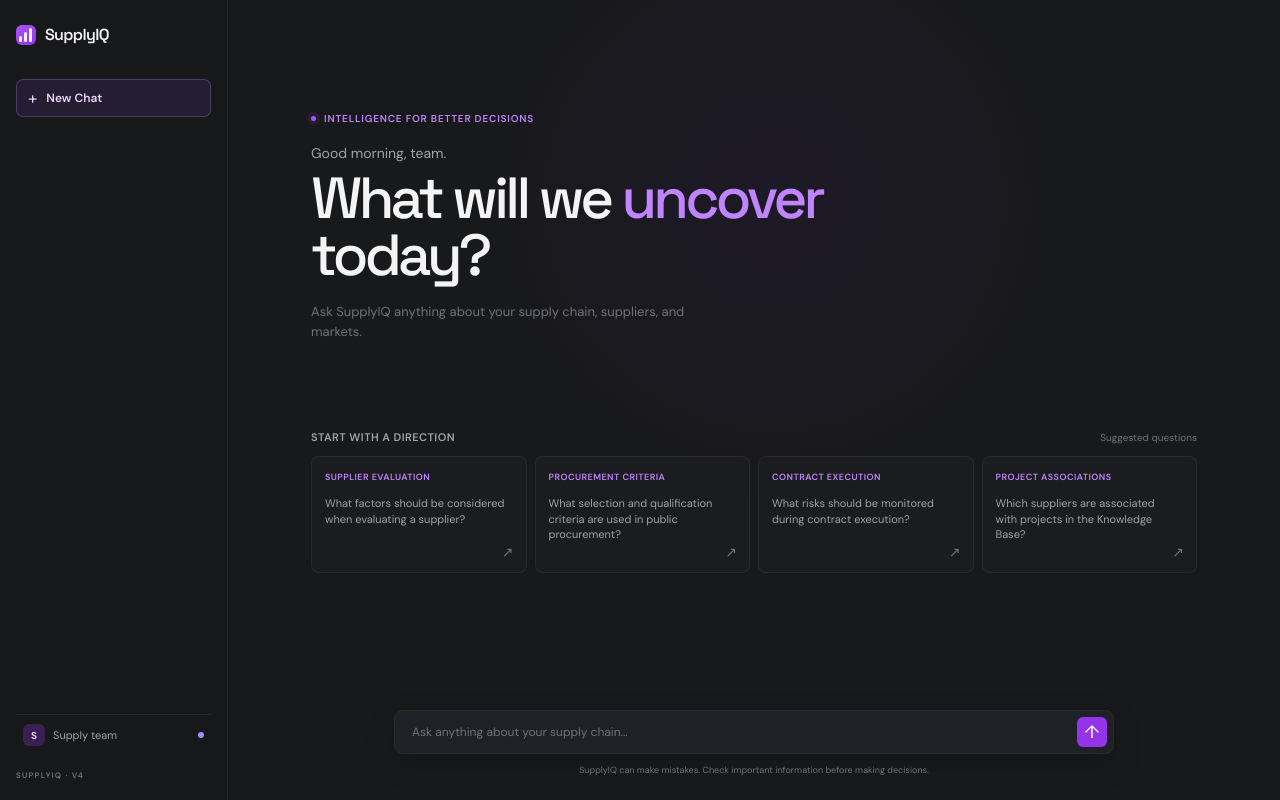
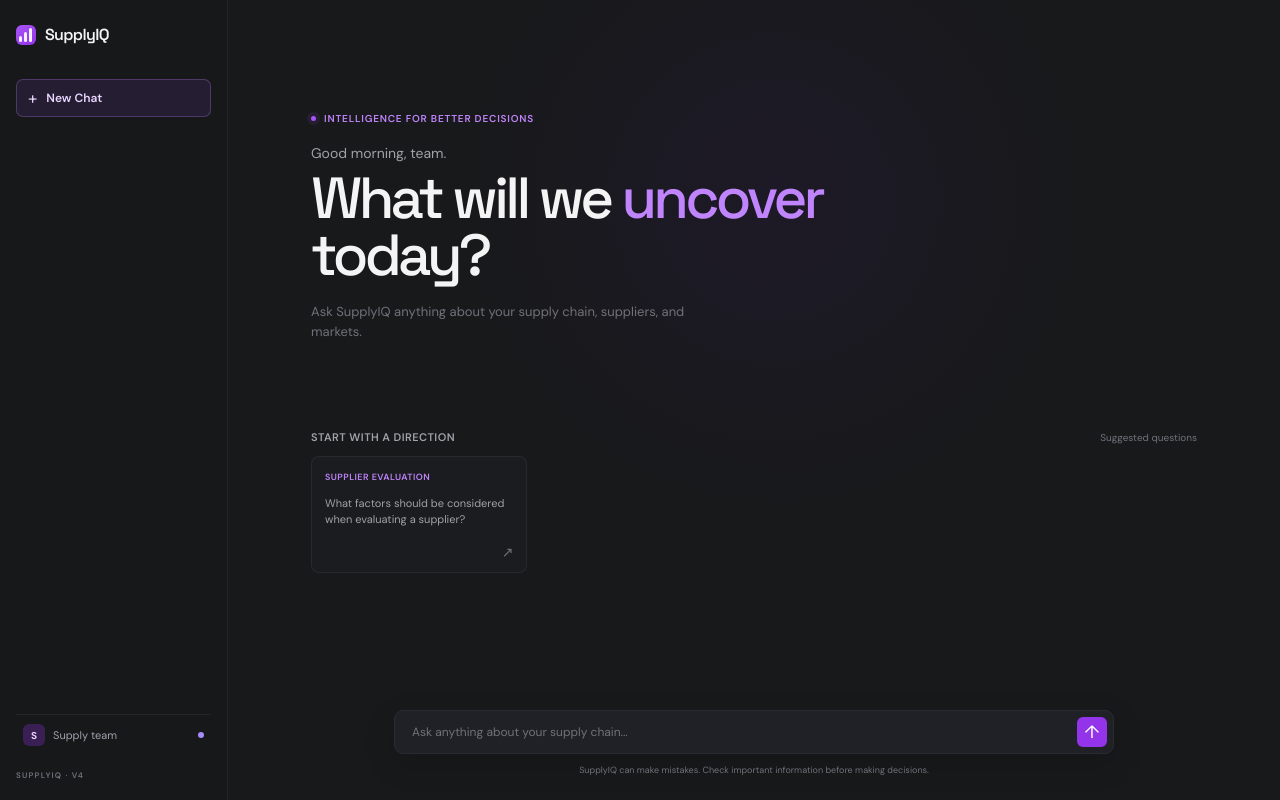
Before and after one commit to djon4thaN/SupplyIQ, a React (Vite) app in the folder frontend/: page / in a window 1280 px wide. Built offline with nearby package versions, Linux system fonts and the light colour scheme.

Commit message:
fix: align suggested questions with validated retrieval

```diff
--- a/frontend/src/App.tsx
+++ b/frontend/src/App.tsx
@@ -3,9 +3,6 @@ import type { FormEvent, ReactNode } from 'react'
 
 const suggestedQuestions = [
   { label: 'Supplier evaluation', question: 'What factors should be considered when evaluating a supplier?' },
-  { label: 'Procurement criteria', question: 'What selection and qualification criteria are used in public procurement?' },
-  { label: 'Contract execution', question: 'What risks should be monitored during contract execution?' },
-  { label: 'Project associations', question: 'Which suppliers are associated with projects in the Knowledge Base?' },
 ]
 
 const storageKey = 'supplyiq.chat-history.v1'
```
